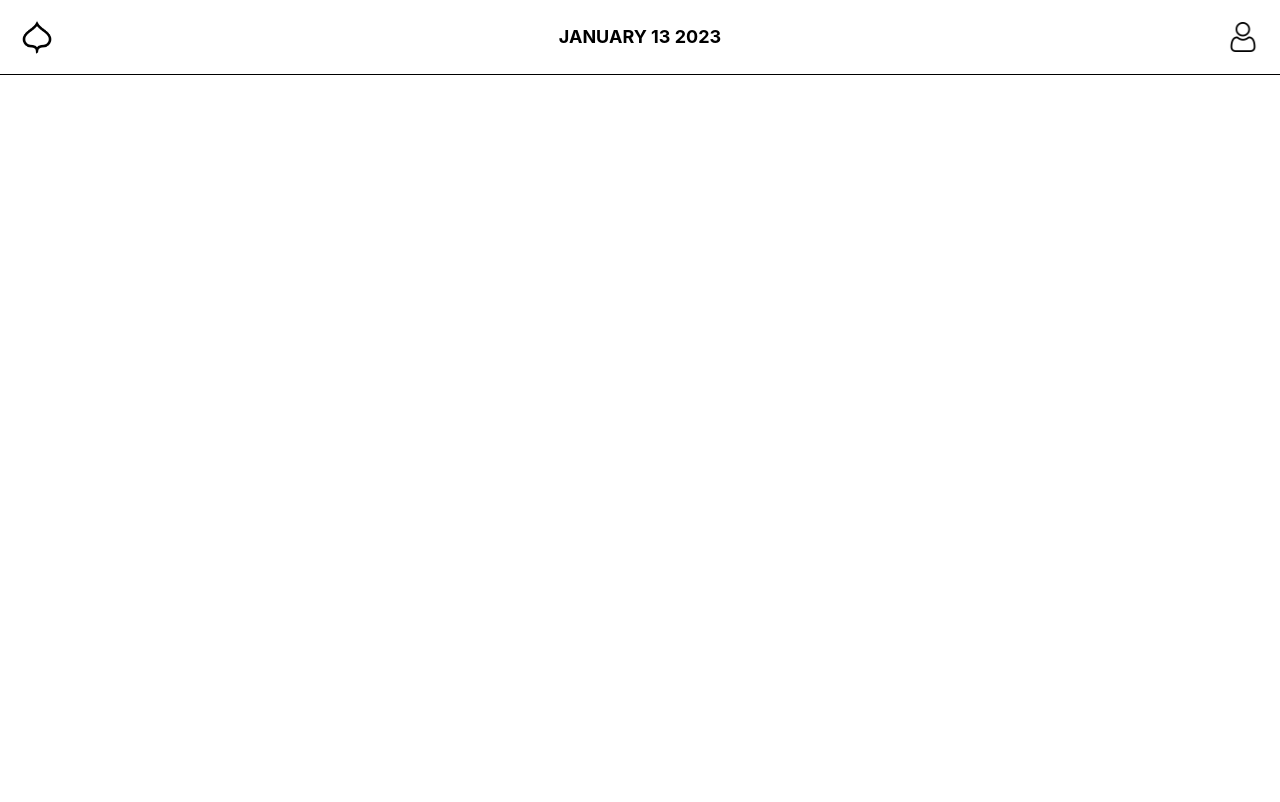
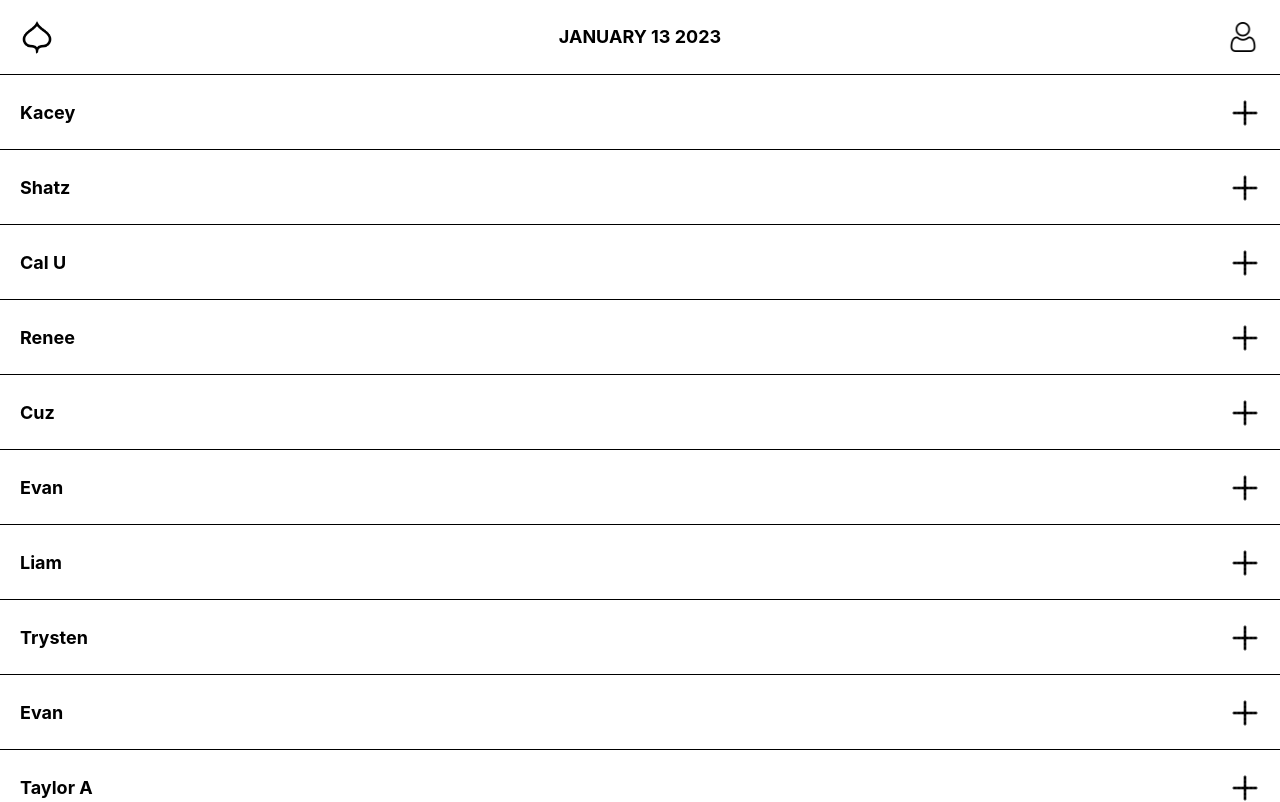
Before and after one commit to gonzalespaulb/lifty-scheduler, a React (Create React App) app: page / in a window 1280 px wide. Shown: the top 802 px of the page. Built offline with nearby package versions, Linux system fonts and the light colour scheme.

Commit message:
info rendered

```diff
--- a/src/Scheduler/WorkerList/WorkerList.jsx
+++ b/src/Scheduler/WorkerList/WorkerList.jsx
@@ -1,7 +1,9 @@
+import { useState } from "react";
 import { liftList } from "../utils/designationList";
+import { CrossIcon, Info, InfoContainer, MainContainer, Name, Worker, WorkerContainer } from "./styles";
 
 const WorkerList = () => {
-  let newWorkerList = [];
+  let allWorkers = [];
 
   for (const lift of liftList) {
     if (lift.mid === undefined) {
@@ -21,7 +23,7 @@ const WorkerList = () => {
         worker.supervisor = lift.supervisor;
         worker.designation = designationPosition(worker);
 
-        newWorkerList.push(worker);
+        allWorkers.push(worker);
       }
       continue;
     }
@@ -45,15 +47,51 @@ const WorkerList = () => {
     for (const worker of liftWorkerList) {
       worker.supervisor = lift.supervisor;
       worker.designation = designationPosition(worker);
-      newWorkerList.push(worker);
+      allWorkers.push(worker);
     }
   }
 
-  const workers = newWorkerList.flat();
+  const workersToRender = allWorkers.flat();
 
+  const [openInfo, setOpenInfo] = useState(false);
+  const [activeInfo, setActiveInfo] = useState(null);
 
+  const renderWorkers = () => {
 
-  return <div></div>;
+    const openAccordion = (index) => {
+      if(activeInfo === index) {
+        setActiveInfo(null);
+        setOpenInfo(false);
+      }
+      else {
+        setActiveInfo(index);
+        setOpenInfo(true);
+      }
+    }
+
+    return workersToRender.map((worker,i) => {
+      return (
+        <Worker openInfo={openInfo} activeInfo={activeInfo} index={i}>
+          <WorkerContainer>
+              <Name>
+                {worker.name}
+              </Name>
+              <CrossIcon onClick={() => openAccordion(i)}/>
+          </WorkerContainer>
+          <InfoContainer>
+            <Info>Supervisor: {worker.supervisor}</Info>
+            <Info>Designation: {worker.designation}</Info>
+            <Info>Shift Time: {worker.time}</Info>
+            <Info></Info>
+          </InfoContainer>
+        </Worker>
+      )
+    })
+  }
+
+  return <MainContainer>
+    {renderWorkers()}
+  </MainContainer>;
 };
 
 export default WorkerList;
--- /dev/null
+++ b/src/Scheduler/WorkerList/styles.js
@@ -0,0 +1,64 @@
+import styled from "styled-components";
+import cross from "./assets/cross.png";
+
+export const MainContainer = styled.div`
+  width: 100%;
+  display: flex;
+  flex-direction: column;
+  justify-content: flex-start;
+  align-items: flex-start;
+`;
+
+export const Worker = styled.div`
+  width: 100%;
+  max-height: ${(props) =>
+    props.openInfo && props.activeInfo === props.index ? "187px" : "75px"};
+  overflow: hidden;
+  transition: max-height 0.3s ease;
+
+  :not(:last-child) {
+    border-bottom: 1px solid #000;
+  }
+`;
+
+export const WorkerContainer = styled.div`
+  width: 100%;
+  height: 75px;
+  display: flex;
+  justify-content: space-between;
+  align-items: center;
+  padding: 0 20px;
+`;
+
+export const Name = styled.span`
+  font-size: 18px;
+  line-height: 18px;
+  font-weight: bold;
+  color: #000;
+`;
+
+export const CrossIcon = styled.div`
+  height: 40%;
+  transform: rotate(45deg);
+  aspect-ratio: 1/1;
+  background-image: url(${cross});
+  background-size: cover;
+  background-position: center;
+  background-repeat: no-repeat;
+  cursor: pointer;
+`;
+
+export const InfoContainer = styled.div`
+  width: 100%;
+  display: flex;
+  flex-direction: column;
+  justify-content: flex-start;
+  align-items: flex-start;
+`;
+
+export const Info = styled.span`
+  font-size: 16px;
+  line-height: 16px;
+  margin-bottom: 16px;
+  padding: 0 20px;
+`;
```
Also changed, not shown: src/Scheduler/WorkerList/assets/cross.png (added).
